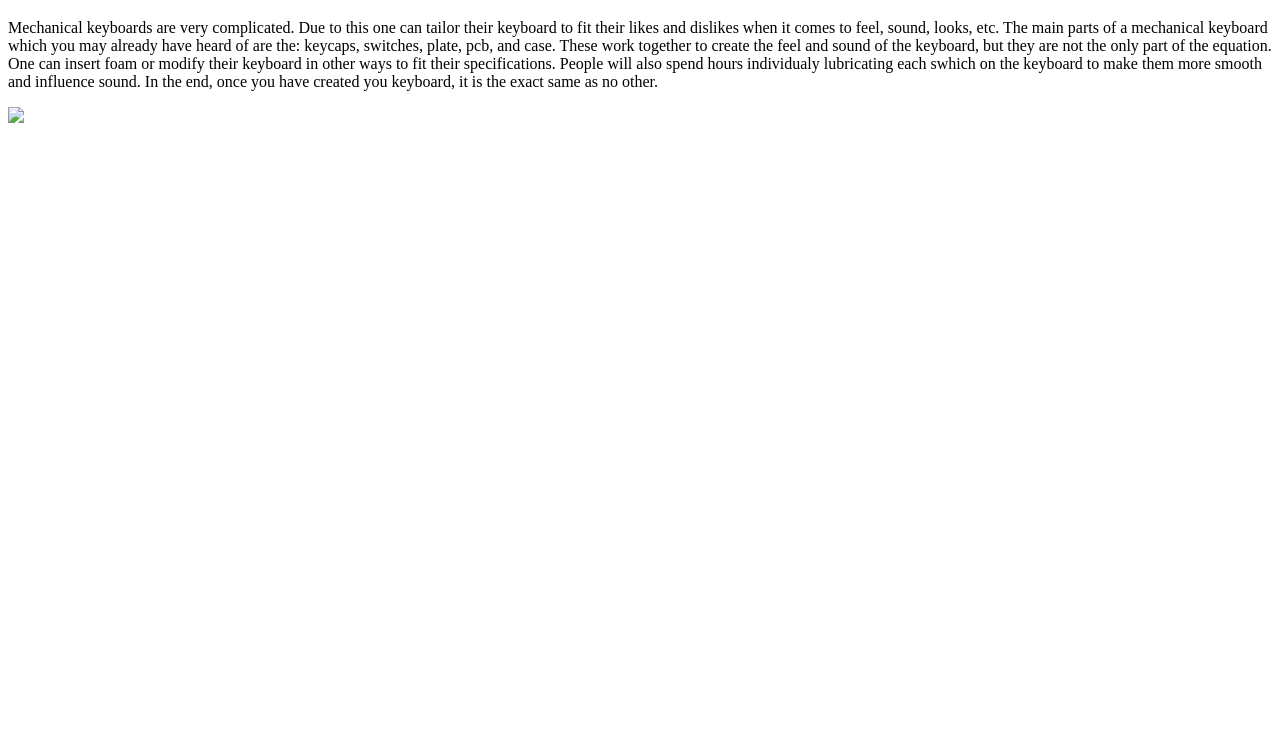
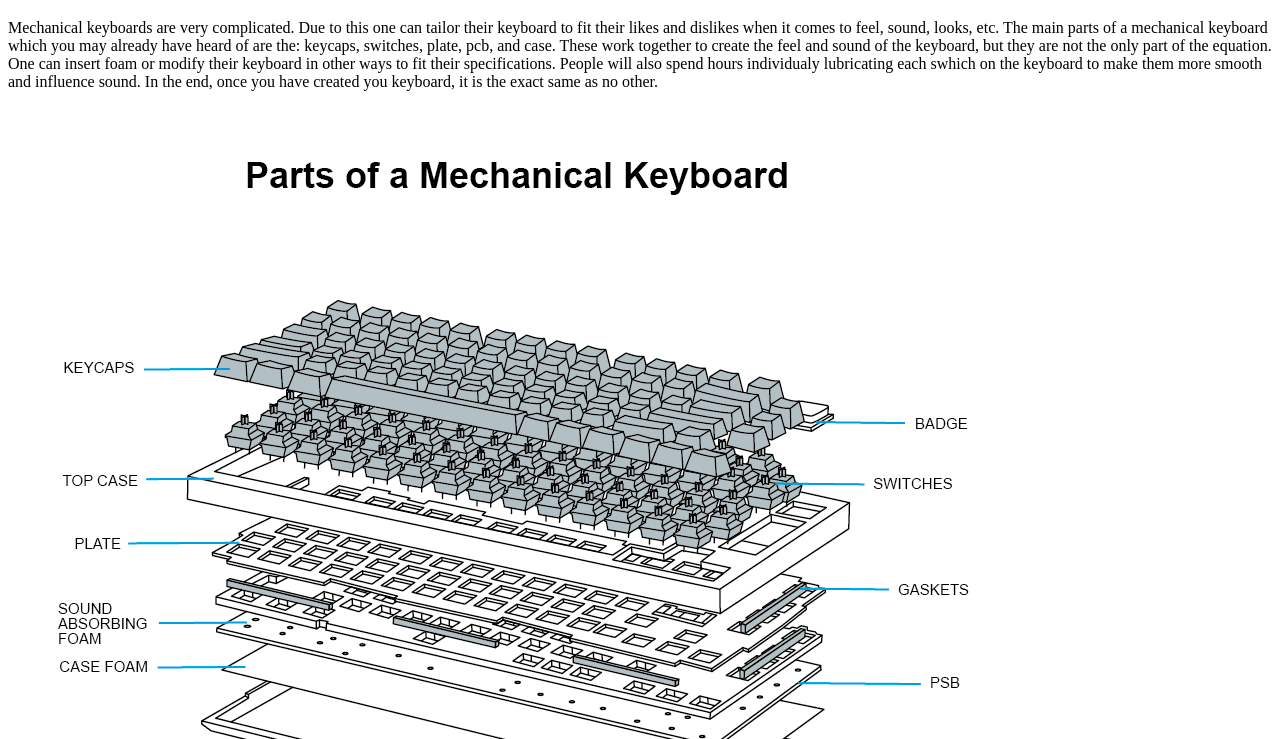
Before and after one commit to CooperLender/HTML-Web-Page-Keyboards, a plain HTML site: page index.html in a window 1280 px wide. Shown: the part 61-800 px from the top of the page. Drawn offline with Linux system fonts and the light colour scheme.

Commit message:
Update index.html

```diff
--- a/index.html
+++ b/index.html
@@ -11,6 +11,6 @@
       People will also spend hours individualy lubricating each swhich on the keyboard to make them more smooth and influence sound. In the end, once you have created you keyboard,
       it is the exact same as no other.
     </p>
-      <img src=
+      <img src="parts-of-a-mechanical-keyboard.png" alt="blown up image shwoing the individual parts of the keyboard">
   </body>
 </html>
```
